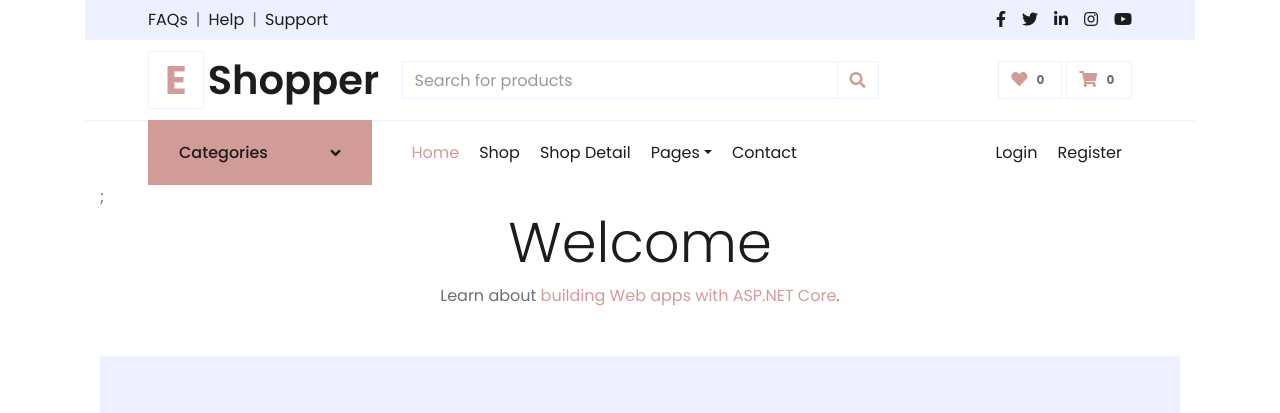
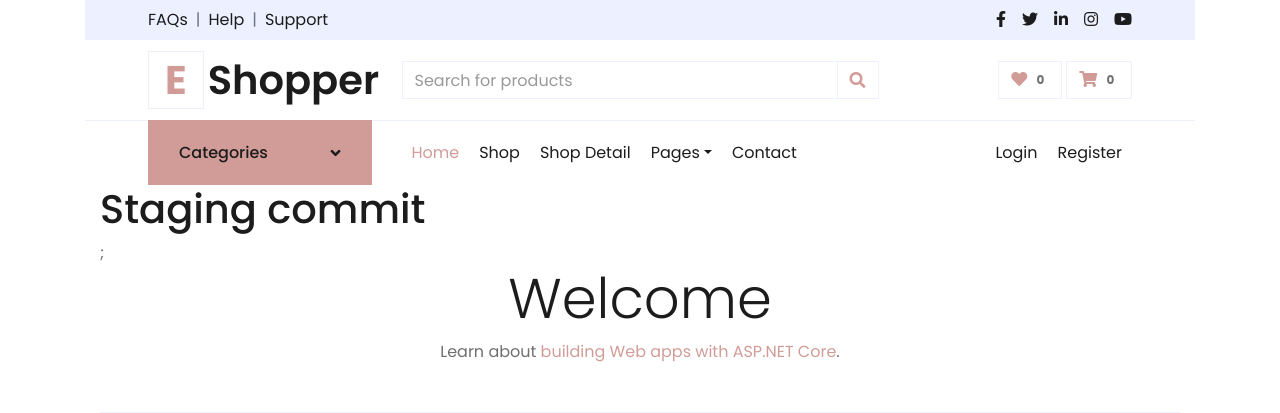
Before and after one commit to dangquoc123/webApp, an ASP.NET Core app: page / in a window 1280 px wide. Shown: the top 413 px of the page. Run offline with ASP.NET Core 8, Linux system fonts and the light colour scheme; some libraries are stand-ins or nearby versions.

Commit message:
staging branch 2

```diff
--- a/Views/Shared/_Header.cshtml
+++ b/Views/Shared/_Header.cshtml
@@ -106,4 +106,5 @@
             </div>
         </div>
     </div>
+    <h1>Staging commit</h1>
     <!-- Navbar End -->
```
